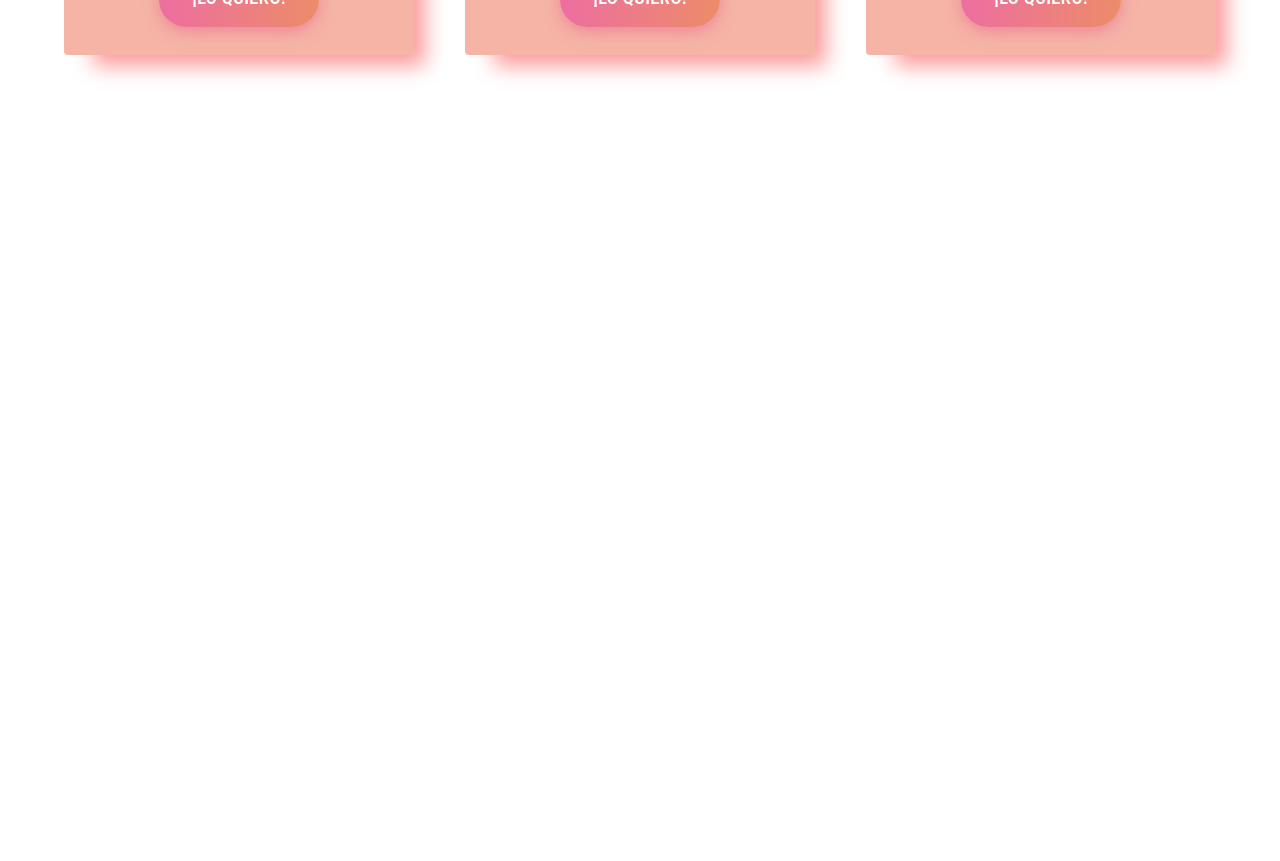
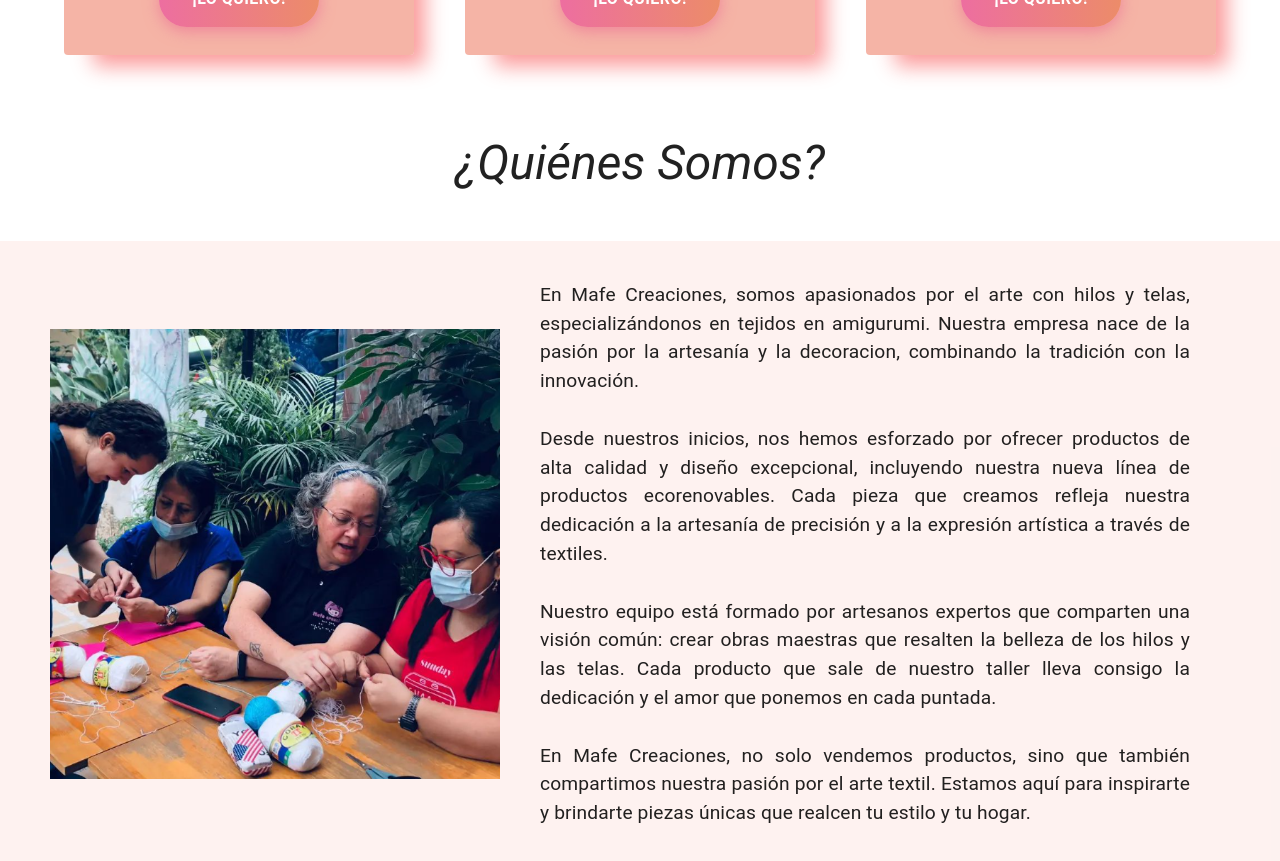
Before and after one commit to DiegoCP17/MafeCreaciones-Web, a React (Create React App) app: page / in a window 1280 px wide. Shown: the part 1840-2701 px from the top of the page. Before the commit the page ends 1975 px from the top, so only its background shows below. Built offline with nearby package versions, Linux system fonts and the light colour scheme.

Commit message:
se agrega el componente AboutUs

```diff
--- a/src/pages/Home.jsx
+++ b/src/pages/Home.jsx
@@ -2,13 +2,15 @@ import React from "react";
 import { Appbar } from "../components/appbar/Appbar";
 import { Banner } from "../components/Banner/Banner";
 import { Gallery } from "../components/Gallery/Gallery";
+import { AboutUS } from "../components/AboutUs/AboutUS";
 
 export const Home = () => {
   return (
     <div>
       <Appbar />
       <Banner />
-      <Gallery/>
+      <Gallery />
+      <AboutUS />
     </div>
   );
 };
```
